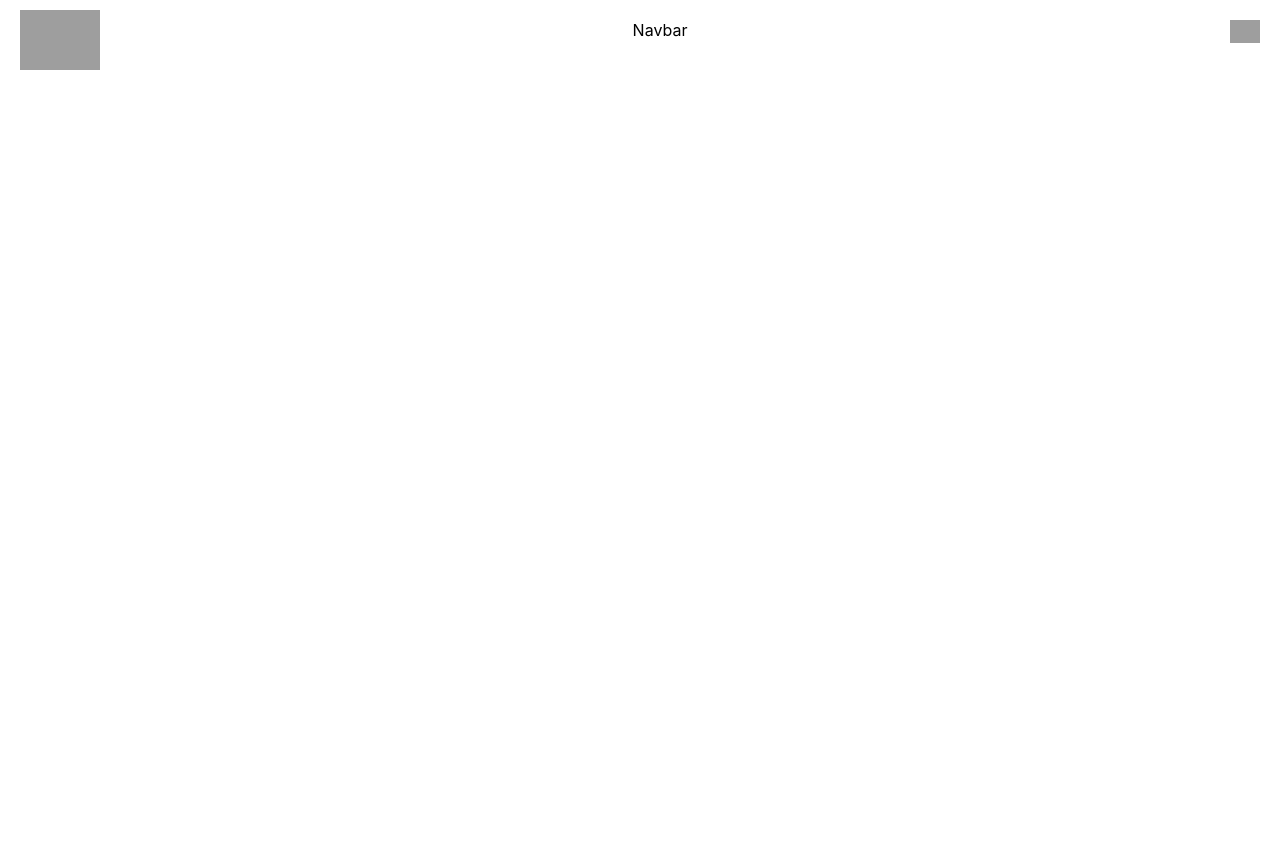
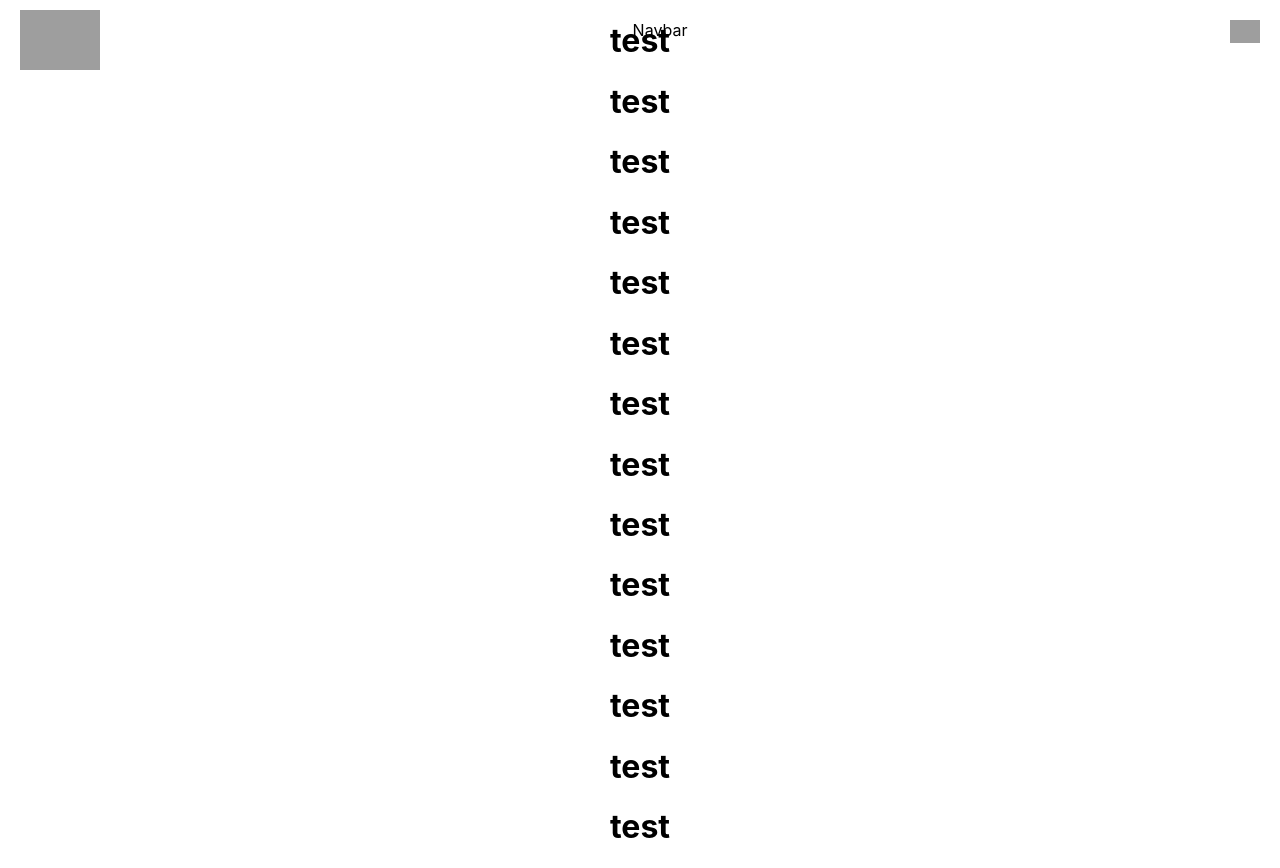
Before and after one commit to knight-95/Netflix2.0, a React (Create React App) app: page / in a window 1280 px wide. Before the commit the page ends 800 px from the top, so only its background shows below. Built offline with nearby package versions, Linux system fonts and the light colour scheme; grey boxes are pictures that could not be loaded.

Commit message:
Update HomeScreen.jsx

```diff
--- a/src/components/HomeScreen.jsx
+++ b/src/components/HomeScreen.jsx
@@ -6,6 +6,20 @@ const HomeScreen = () => {
   return (
     <div className='homescreen'>
         <Navbar/>
+        <h1>test</h1>
+        <h1>test</h1>
+        <h1>test</h1>
+        <h1>test</h1>
+        <h1>test</h1>
+        <h1>test</h1>
+        <h1>test</h1>
+        <h1>test</h1>
+        <h1>test</h1>
+        <h1>test</h1>
+        <h1>test</h1>
+        <h1>test</h1>
+        <h1>test</h1>
+        <h1>test</h1>
 
     </div>
   )
```
